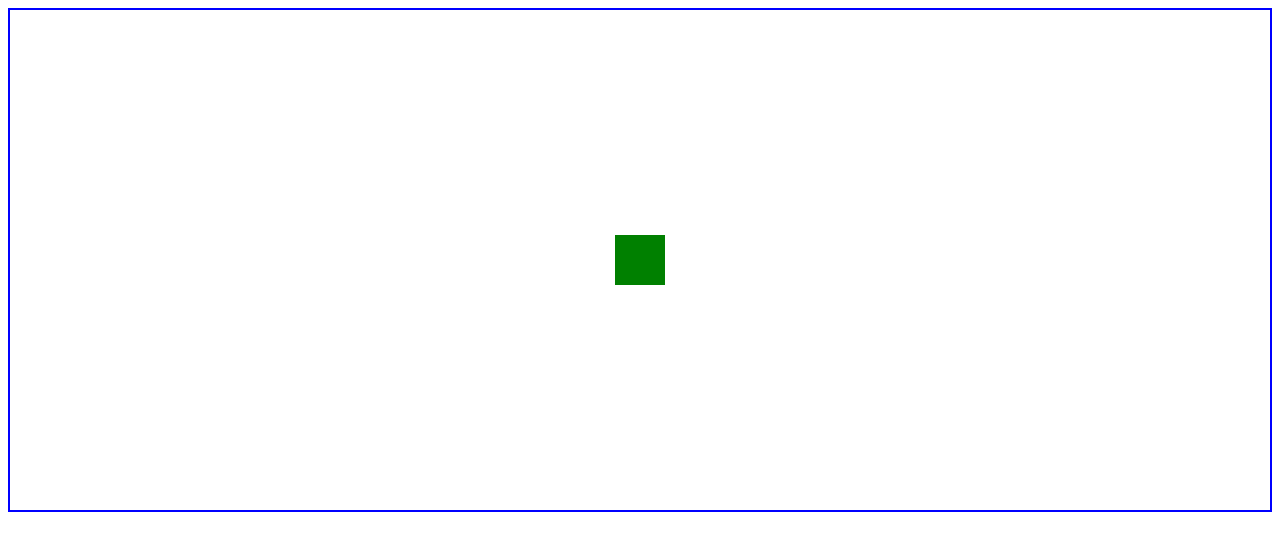
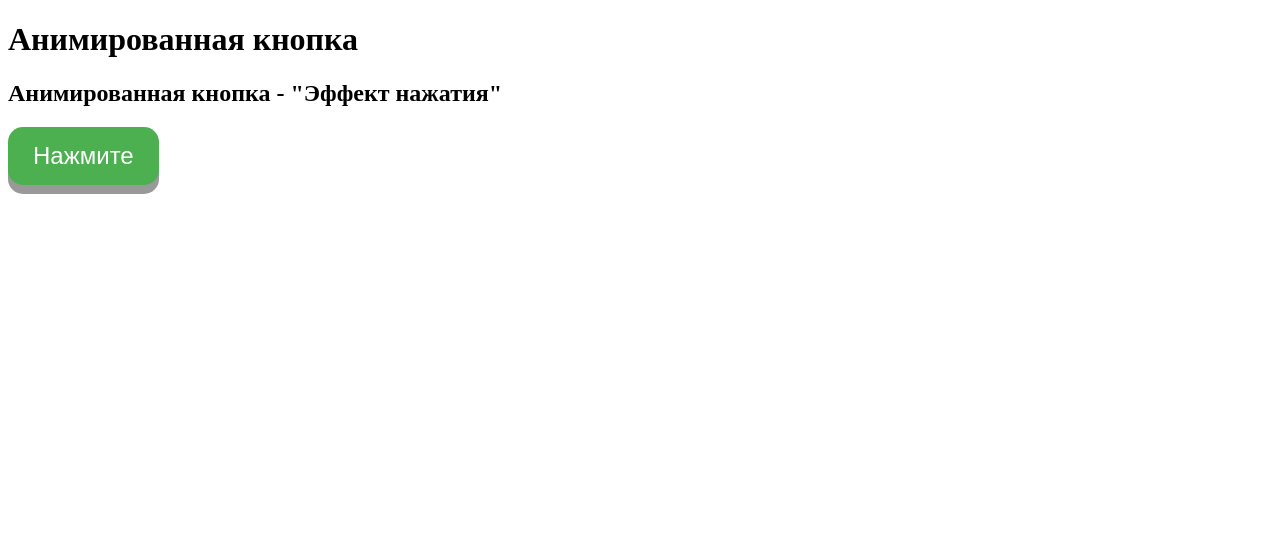
Before and after one commit to AmberNeco/frontend-edu, a plain HTML site: page index.html in a window 1280 px wide. Drawn offline with Linux system fonts and the light colour scheme.

Commit message:
Animated button

```diff
--- a/index.html
+++ b/index.html
@@ -8,16 +8,9 @@
 </head>
 <body>
     <div class="wrapper">
-        <div class="container">
-            <div class="square"></div>
-        </div>
-    </div>
-
-
-    <div class="parent">
-        <div class="block">
-            <img src="" alt="">
-        </div>
+        <h1>Анимированная кнопка</h1>
+        <h2>Анимированная кнопка - "Эффект нажатия"</h2>
+        <button class="button">Нажмите</button>
     </div>
 </body>
 </html>
--- a/style.css
+++ b/style.css
@@ -1,47 +1,22 @@
 
 
-.container {
-    /* max-width: 1000px; */
-    height: 500px;
-    display: flex;
-    align-items: center;
-    justify-content: center;
-    border: 2px solid blue;
-}
-.square {
-    width: 50px;
-    height: 50px;
-    background-color: green;
+.button {
+    padding: 15px 25px;
+    font-size: 24px;
+    text-align: center;
+    cursor: pointer;
+    outline: none;
+    color: #fff;
+    background-color: #4CAF50;
+    border: none;
+    border-radius: 15px;
+    box-shadow: 0 9px #999;
 }
 
+.button:hover {background-color: #3e8e41}
 
-/*
-.wrapper {
-    width: 100%;
-    height: 100%;
-    position: absolute;
-    top: 0;
-    left: 0;
-    overflow: auto;
+.button:active {
+    background-color: #3e8e41;
+    box-shadow: 0 5px #666;
+    transform: translateY(4px);
 }
-
-.container {
-    width: 250px;
-    height: 250px;
-    position: absolute;
-    top: 0;
-    right: 0;
-    bottom: 0;
-    left: 0;
-    margin: auto;
-}
-
-.square {
-    max-width: 100%;
-    height: auto;
-    display: block;
-    margin: 0 auto;
-    border: none;
-    background-color: blueviolet;
-}
-*/
```
